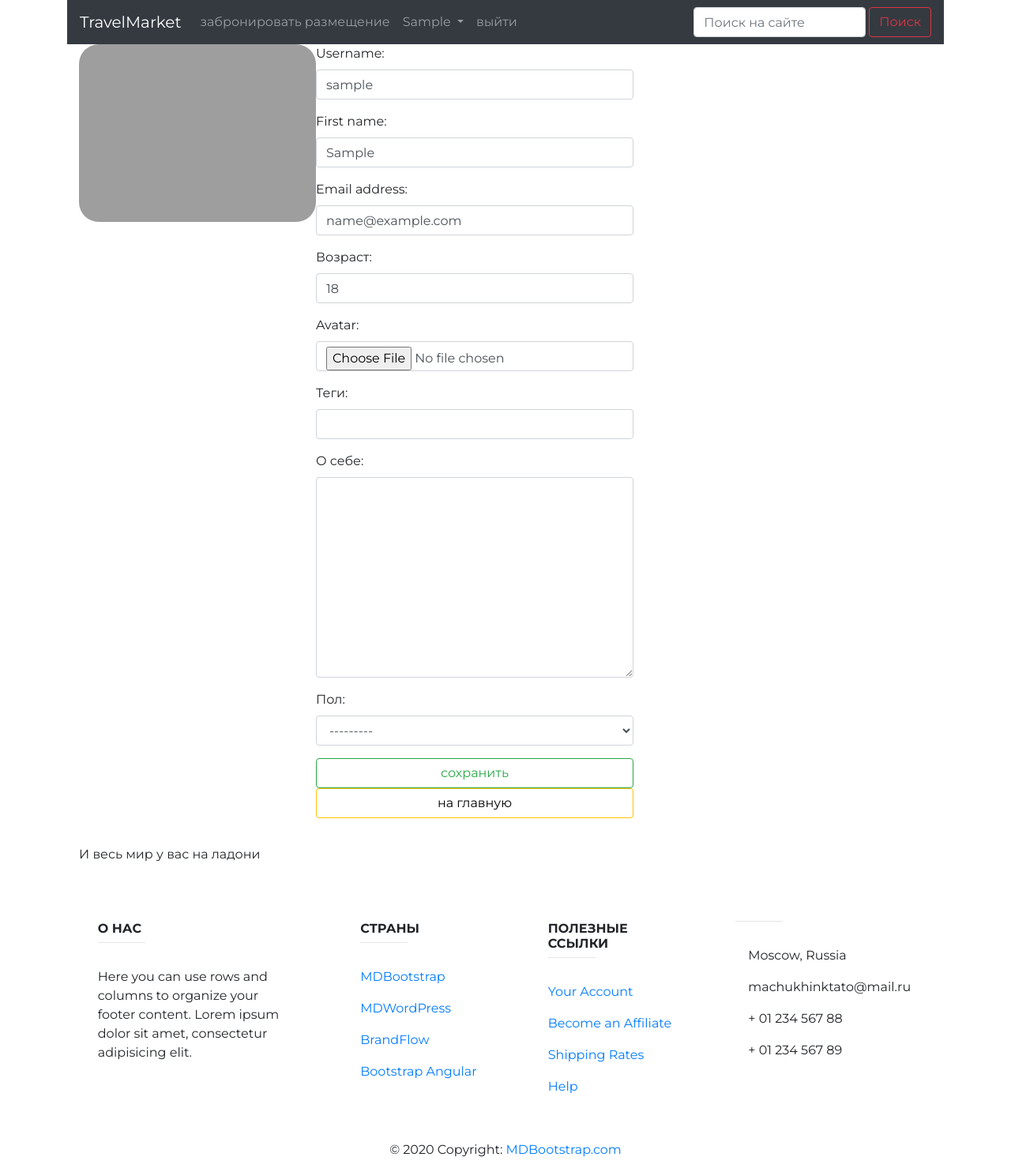
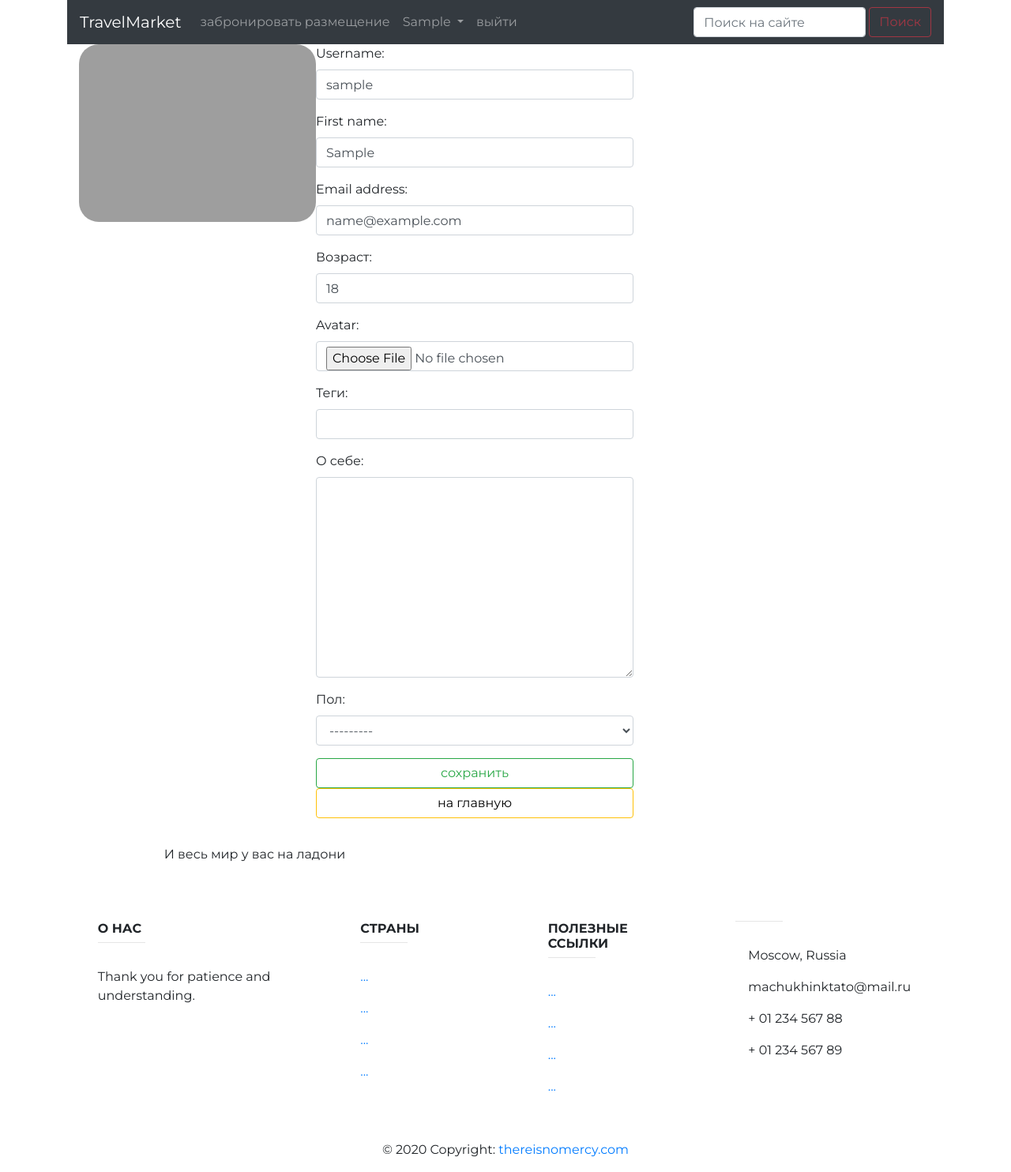
Before and after one commit to machukhinktato/TravelMarket, a Django app: page /auth/edit/ in a window 1280 px wide. Shown: the whole page at 79% size. Run offline with Django 3.2, Linux system fonts and the light colour scheme; the visitor is signed in with stand-in values (Sample User, id 1); parts of the project's set-up code (start-up, migrations or seed data) failed here and were passed over; some libraries are stand-ins or nearby versions; grey boxes are pictures that could not be loaded.

Commit message:
authapp footer fixes

```diff
--- a/authapp/templates/authapp/base.html
+++ b/authapp/templates/authapp/base.html
@@ -39,100 +39,9 @@
     {% endblock %}
 
     {% block footer %}
-        <footer class="page-footer font-small unique-color-dark">
-            <div class="container">
-                <div class="row py-4 d-flex align-items-center">
-                    <div class="col-md-6 col-lg-5 text-center text-md-left mb-4 mb-md-0">
-                        <h6 class="mb-0">И весь мир у вас на ладони</h6>
-                    </div>
-                    <div class="col-md-6 col-lg-7 text-center text-md-right">
+    {% endblock %}
 
-                        <!-- Facebook -->
-                        <a class="fb-ic">
-                            <i class="fab fa-facebook-f white-text mr-4"> </i>
-                        </a>
-                        <!-- Twitter -->
-                        <a class="tw-ic">
-                            <i class="fab fa-twitter white-text mr-4"> </i>
-                        </a>
-                        <!-- Google +-->
-                        <a class="gplus-ic">
-                            <i class="fab fa-google-plus-g white-text mr-4"> </i>
-                        </a>
-                        <!--Linkedin -->
-                        <a class="li-ic">
-                            <i class="fab fa-linkedin-in white-text mr-4"> </i>
-                        </a>
-                        <!--Instagram-->
-                        <a class="ins-ic">
-                            <i class="fab fa-instagram white-text"> </i>
-                        </a>
 
-                    </div>
-                </div>
-            </div>
-            <div class="container text-center text-md-left mt-5">
-                <div class="row mt-3">
-                    <div class="col-md-3 col-lg-4 col-xl-3 mx-auto mb-4">
-                        <h6 class="text-uppercase font-weight-bold">О нас</h6>
-                        <hr class="deep-purple accent-2 mb-4 mt-0 d-inline-block mx-auto" style="width: 60px;">
-                        <p>Here you can use rows and columns to organize your footer content. Lorem ipsum dolor sit
-                            amet,
-                            consectetur
-                            adipisicing elit.</p>
-
-                    </div>
-                    <div class="col-md-2 col-lg-2 col-xl-2 mx-auto mb-4">
-                        <h6 class="text-uppercase font-weight-bold">Страны</h6>
-                        <hr class="deep-black accent-2 mb-4 mt-0 d-inline-block mx-auto" style="width: 60px;">
-                        <p>
-                            <a href="#!">MDBootstrap</a>
-                        </p>
-                        <p>
-                            <a href="#!">MDWordPress</a>
-                        </p>
-                        <p>
-                            <a href="#!">BrandFlow</a>
-                        </p>
-                        <p>
-                            <a href="#!">Bootstrap Angular</a>
-                        </p>
-                    </div>
-                    <div class="col-md-3 col-lg-2 col-xl-2 mx-auto mb-4">
-                        <h6 class="text-uppercase font-weight-bold">Полезные ссылки</h6>
-                        <hr class="deep-purple accent-2 mb-4 mt-0 d-inline-block mx-auto" style="width: 60px;">
-                        <p>
-                            <a href="#!">Your Account</a>
-                        </p>
-                        <p>
-                            <a href="#!">Become an Affiliate</a>
-                        </p>
-                        <p>
-                            <a href="#!">Shipping Rates</a>
-                        </p>
-                        <p>
-                            <a href="#!">Help</a>
-                        </p>
-                    </div>
-                    <div class="col-md-4 col-lg-3 col-xl-3 mx-auto mb-md-0 mb-4">
-                        <hr class="deep-purple accent-2 mb-4 mt-0 d-inline-block mx-auto" style="width: 60px;">
-                        <p>
-                            <i class="fas fa-home mr-3"></i> Moscow, Russia</p>
-                        <p>
-                            <i class="fas fa-envelope mr-3"></i> machukhinktato@mail.ru</p>
-                        <p>
-                            <i class="fas fa-phone mr-3"></i> + 01 234 567 88</p>
-                        <p>
-                            <i class="fas fa-print mr-3"></i> + 01 234 567 89</p>
-                    </div>
-                </div>
-            </div>
-            <div class="footer-copyright text-center py-3">&copy; 2020 Copyright:
-                <a href="https://mdbootstrap.com/"> MDBootstrap.com</a>
-            </div>
-        </footer>
-
-    {% endblock %}
 </div>
 </body>
 </html>
--- a/authapp/templates/authapp/edit.html
+++ b/authapp/templates/authapp/edit.html
@@ -24,3 +24,6 @@
         </div>
     </div>
 {% endblock %}
+{% block footer %}
+    {% include 'basketapp/includes/inc_footer.html' %}
+{% endblock %}
--- /dev/null
+++ b/basketapp/templates/basketapp/includes/inc_footer.html
@@ -0,0 +1,89 @@
+<div class="page-footer font-small unique-color-dark">
+            <div class="container">
+                <div class="row py-4 d-flex align-items-center">
+                    <div class="col-md-6 col-lg-5 text-center text-md-left mb-4 mb-md-0">
+                        <h6 class="mb-0 text-center">И весь мир у вас на ладони</h6>
+                    </div>
+                    <div class="col-md-6 col-lg-7 text-center text-md-right">
+
+                        <!-- Facebook -->
+                        <a class="fb-ic">
+                            <i class="fab fa-facebook-f white-text mr-4"> </i>
+                        </a>
+                        <!-- Twitter -->
+                        <a class="tw-ic">
+                            <i class="fab fa-twitter white-text mr-4"> </i>
+                        </a>
+                        <!-- Google +-->
+                        <a class="gplus-ic">
+                            <i class="fab fa-google-plus-g white-text mr-4"> </i>
+                        </a>
+                        <!--Linkedin -->
+                        <a class="li-ic">
+                            <i class="fab fa-linkedin-in white-text mr-4"> </i>
+                        </a>
+                        <!--Instagram-->
+                        <a class="ins-ic">
+                            <i class="fab fa-instagram white-text"> </i>
+                        </a>
+
+                    </div>
+                </div>
+            </div>
+            <div class="container text-center text-md-left mt-5">
+                <div class="row mt-3">
+                    <div class="col-md-3 col-lg-4 col-xl-3 mx-auto mb-4">
+                        <h6 class="text-uppercase font-weight-bold">О нас</h6>
+                        <hr class="deep-purple accent-2 mb-4 mt-0 d-inline-block mx-auto" style="width: 60px;">
+                        <p>Thank you for patience and understanding.</p>
+
+                    </div>
+                    <div class="col-md-2 col-lg-2 col-xl-2 mx-auto mb-4">
+                        <h6 class="text-uppercase font-weight-bold">Страны</h6>
+                        <hr class="deep-black accent-2 mb-4 mt-0 d-inline-block mx-auto" style="width: 60px;">
+                        <p>
+                            <a href="#!">...</a>
+                        </p>
+                        <p>
+                            <a href="#!">...</a>
+                        </p>
+                        <p>
+                            <a href="#!">...</a>
+                        </p>
+                        <p>
+                            <a href="#!">...</a>
+                        </p>
+                    </div>
+                    <div class="col-md-3 col-lg-2 col-xl-2 mx-auto mb-4">
+                        <h6 class="text-uppercase font-weight-bold">Полезные ссылки</h6>
+                        <hr class="deep-purple accent-2 mb-4 mt-0 d-inline-block mx-auto" style="width: 60px;">
+                        <p>
+                            <a href="#!">...</a>
+                        </p>
+                        <p>
+                            <a href="#!">...</a>
+                        </p>
+                        <p>
+                            <a href="#!">...</a>
+                        </p>
+                        <p>
+                            <a href="#!">...</a>
+                        </p>
+                    </div>
+                    <div class="col-md-4 col-lg-3 col-xl-3 mx-auto mb-md-0 mb-4">
+                        <hr class="deep-purple accent-2 mb-4 mt-0 d-inline-block mx-auto" style="width: 60px;">
+                        <p>
+                            <i class="fas fa-home mr-3"></i> Moscow, Russia</p>
+                        <p>
+                            <i class="fas fa-envelope mr-3"></i> machukhinktato@mail.ru</p>
+                        <p>
+                            <i class="fas fa-phone mr-3"></i> + 01 234 567 88</p>
+                        <p>
+                            <i class="fas fa-print mr-3"></i> + 01 234 567 89</p>
+                    </div>
+                </div>
+            </div>
+            <div class="footer-copyright text-center py-3">&copy; 2020 Copyright:
+                <a href="#">thereisnomercy.com</a>
+            </div>
+        </div>
--- a/mainapp/templates/mainapp/includes/inc_menu.html
+++ b/mainapp/templates/mainapp/includes/inc_menu.html
@@ -38,9 +38,9 @@
 
         </ul>
         <form class="form-inline my-2 my-lg-0" >
-            <input class="form-control mr-sm-1" action="{% url 'acc:index' %}" type="search" placeholder="Поиск на сайте" aria-label="Search"
+            <input class="form-control mr-sm-1 " action="{% url 'acc:index' %}" type="search" placeholder="Поиск на сайте" aria-label="Search"
             name="search">
-            <button class="btn btn-outline-danger my-2 my-sm-0" type="submit">Поиск</button>
+            <button class="btn btn-outline-danger my-2 my-sm-0 disabled" type="submit">Поиск</button>
         </form>
 
     </div>
```
